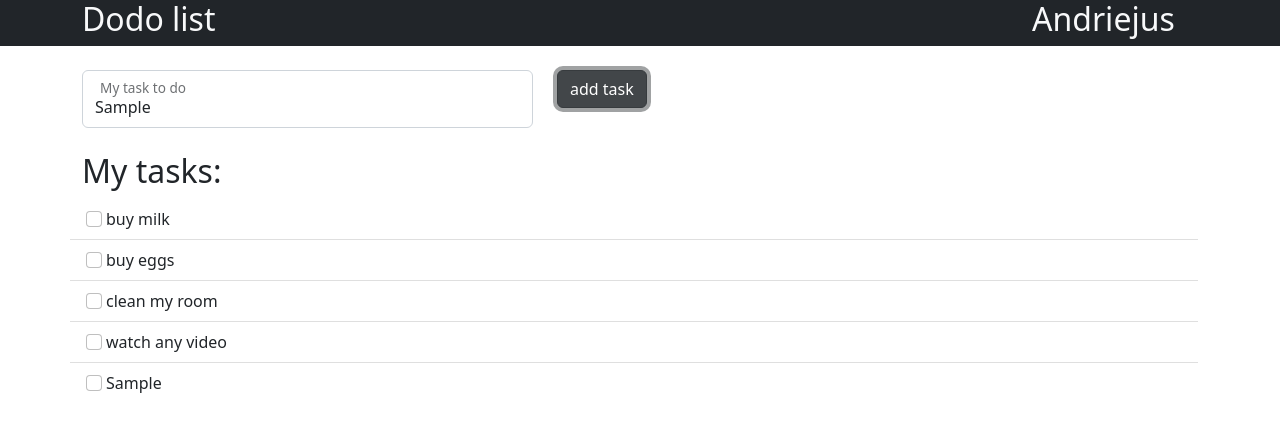
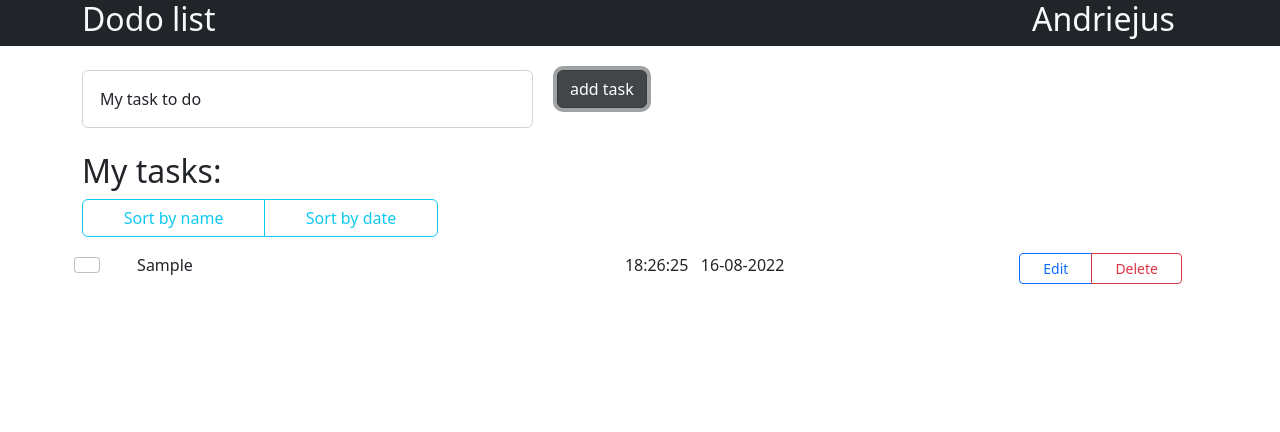
Before and after one commit to Andriuha2/ToDo, a plain HTML site: page index.html in a window 1280 px wide. Both pictures are taken after typing "Sample" into the empty fields and a click on the button "add task". Drawn offline with nearby package versions, Linux system fonts and the light colour scheme.

Commit message:
add sort by date &  date

```diff
--- a/index.html
+++ b/index.html
@@ -12,8 +12,13 @@
       crossorigin="anonymous"
     />
     <title>Document</title>
-  </head>
-  <body>
+    <style>
+      .active,
+      .btn:hover,
+      .btn:focus {
+        color: #fff !important;
+      }
+    </style>
   </head>
   <body>
     <header class="bg-dark">
@@ -43,25 +48,35 @@
           </div>
         </div>
         <div class="col-12 col-sm-4">
-          <button type="button" class="btn btn-dark" id="addBtn">
+          <button type="button " class="btn btn-dark" id="addBtn">
             add task
           </button>
         </div>
       </div>
       <h2 class="mt-4">My tasks:</h2>
-
+      <div class="row mb-2">
+        <div class="btn-group col-4" role="group" aria-label="Basic example">
+          <button type="button" class="btn btn-outline-info" id="sortByName">
+            Sort by name
+          </button>
+          <button type="button" class="btn btn-outline-info" id="sortByDate">
+            Sort by date
+          </button>
+        </div>
+      </div>
       <div class="row">
-        <ul class="list-group list-group-flush" id="tasksList"></ul>
+        <ul class="list-group list-group-flush container" id="tasksList"></ul>
       </div>
     </main>
 
-    <!-- JavaScript Bundle with Popper -->
+    <!--Bootstrap JavaScript Bundle with Popper -->
     <script
       src="https://cdn.jsdelivr.net/npm/bootstrap@5.2.0/dist/js/bootstrap.bundle.min.js"
       integrity="sha384-A3rJD856KowSb7dwlZdYEkO39Gagi7vIsF0jrRAoQmDKKtQBHUuLZ9AsSv4jD4Xa"
       crossorigin="anonymous"
     ></script>
-    <!----main javascript-->
-    <script src="index.js"></script>
+
+    <!--Main javascript-->
+    <script src="./index.js"></script>
   </body>
 </html>
--- a/index.js
+++ b/index.js
@@ -1,27 +1,14 @@
-let arr = [
-  {
-    id: 123,
-    task: "buy milk",
-  },
-  {
-    id: 321,
-    task: "buy eggs",
-  },
-  {
-    id: 234,
-    task: "clean my room",
-  },
-  {
-    id: 543,
-    task: "watch any video",
-  },
-];
+let sortByName = false;
+let sortByDate = false;
 
-document.getElementById("addBtn").addEventListener("click", () => {
+//function to draw a new task
+const addTask = () => {
   const inputValue = document.getElementById("taskInput").value;
+  const input = document.getElementById("taskInput");
 
-  if (document.getElementById("taskInput").value.length == 0) {
-    alert("empty");
+  if (!inputValue.trim()) {
+    alert("Incorrect value. Check if provided");
+    input.value = null;
     return;
   }
 
@@ -30,38 +17,145 @@ document.getElementById("addBtn").addEventListener("click", () => {
     task: inputValue,
   };
 
+  const lsArr = JSON.parse(window.localStorage.getItem("tasks"));
+  let arr = lsArr ? lsArr : [];
   arr.push(newTask);
+
+  window.localStorage.setItem("tasks", JSON.stringify(arr));
+
+  input.value = null;
   drawTaskList();
+};
+
+//function to read date
+const formatDate = (date) => {
+  const addZero = (num) => (num < 10 ? "0" + num : num);
+
+  const h = addZero(new Date(date).getHours());
+  const min = addZero(new Date(date).getMinutes());
+  const s = addZero(new Date(date).getSeconds());
+  const d = addZero(new Date(date).getDate());
+  const mon = addZero(new Date(date).getMonth() + 1);
+  const y = new Date(date).getFullYear();
+
+  return `${h}:${min}:${s} \xa0 ${d}-${mon}-${y}`;
+};
+
+document.getElementById("addBtn").addEventListener("click", addTask);
+
+//draw new task on Enter
+document.getElementById("taskInput").addEventListener("keypress", (e) => {
+  if (e.key === "Enter") {
+    addTask();
+  }
 });
 
 const drawTaskList = () => {
   const tasksList = document.getElementById("tasksList");
   tasksList.innerHTML = null;
-  arr.forEach((value) => {
+
+  //get data from localStorage
+  const lsArr = JSON.parse(window.localStorage.getItem("tasks"));
+  let arr = lsArr ? lsArr : [];
+
+  if (sortByName) {
+    arr.sort((a, b) => (a.task > b.task ? 1 : b.task > a.task ? -1 : 0));
+  }
+
+  if (sortByDate) {
+    arr.sort((a, b) => (a.id > b.id ? 1 : b.id > a.id ? -1 : 0));
+  }
+
+  arr.forEach((singleTask, ind) => {
     //creating elements
-    const container = document.createElement("div");
     const myLi = document.createElement("li");
     const myInput = document.createElement("input");
     const myLabel = document.createElement("label");
+    // date group
+    const myDate = document.createElement("div");
+    //btn group
+    const btnGroup = document.createElement("div");
+    const deleteBtn = document.createElement("button");
+    const editBtn = document.createElement("button");
 
     //adding styles
-    myLi.className = "list-group-item";
-    myInput.className = "form-check-input me-1";
-    myLabel.className = "form-check-label";
+    myLi.className = "row d-flex justify-content-between list-group-item";
+    myInput.className = "form-check-input me-1 col-1";
+    myLabel.className = "form-check-label col-5";
+    myDate.className = "col-4";
+
+    btnGroup.className = "btn-group col-2";
+    deleteBtn.className = "btn btn-outline-danger btn-sm ";
+    editBtn.className = "btn btn-outline-primary btn-sm";
 
     //adding other attributes
     //input
     myInput.setAttribute("type", "checkbox");
-    myInput.setAttribute("id", value.id);
+    myInput.setAttribute("id", ind);
 
     //label
-    myLabel.setAttribute("for", value.id);
-    myLabel.textContent = value.task;
+    myLabel.setAttribute("for", ind);
+    myLabel.textContent = singleTask.task;
+
+    //date
+    myDate.textContent = formatDate(singleTask.id);
+
+    //btn group
+    btnGroup.setAttribute("role", "group");
+
+    //delete btn
+    deleteBtn.setAttribute("type", "button");
+    deleteBtn.textContent = "Delete";
+
+    //edit btn
+    editBtn.setAttribute("type", "button");
+    editBtn.textContent = "Edit";
 
     //append childs
-    myLi.append(myInput, myLabel);
+    //handle btn group append
+    btnGroup.append(editBtn, deleteBtn);
+    myLi.append(myInput, myLabel, myDate, btnGroup);
     tasksList.append(myLi);
+
+    //task events
+    deleteBtn.addEventListener("click", () => {
+      arr = arr.filter((filterTask) => filterTask.id !== singleTask.id);
+      window.localStorage.setItem("tasks", JSON.stringify(arr));
+      drawTaskList();
+    });
+
+    editBtn.addEventListener("click", () => {
+      const updatedTask = prompt("Update your task:", singleTask.task);
+
+      if (updatedTask?.trim()) {
+        const newTask = {
+          ...singleTask,
+          task: updatedTask,
+        };
+
+        arr.splice(ind, 1, newTask);
+        drawTaskList();
+      }
+    });
   });
 };
 
+document.getElementById("sortByName").addEventListener("click", function () {
+  sortByName = !sortByName;
+  sortByDate = false;
+  document.getElementById("sortByDate").classList.remove("active");
+
+  sortByName ? this.classList.add("active") : this.classList.remove("active");
+  drawTaskList();
+});
+
+document.getElementById("sortByDate").addEventListener("click", function () {
+  sortByDate = !sortByDate;
+  sortByName = false;
+  document.getElementById("sortByName").classList.remove("active");
+
+  sortByDate ? this.classList.add("active") : this.classList.remove("active");
+  drawTaskList();
+});
+
 drawTaskList();
```
Lines whose indentation alone changed are shown as unchanged.
